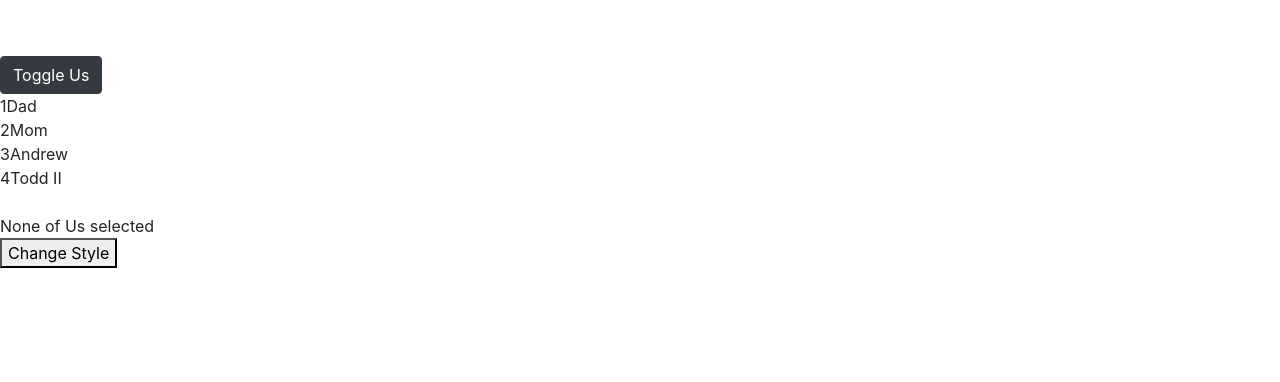
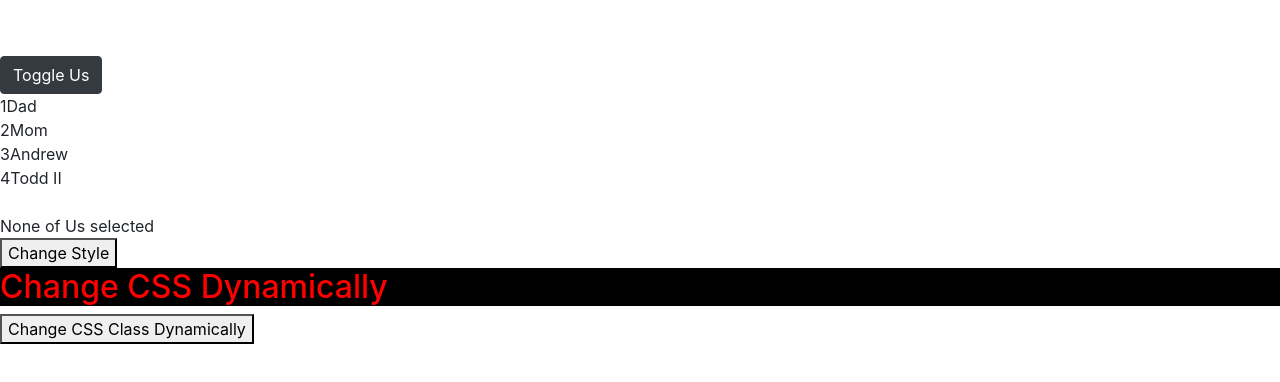
Before and after one commit to amphappy71/SweetSPA, an Angular app: page / in a window 1280 px wide. Shown: the top 382 px of the page. Built offline with nearby package versions, Linux system fonts and the light colour scheme.

Commit message:
added change css class dynamically example

```diff
--- a/src/app/samples/samples.component.css
+++ b/src/app/samples/samples.component.css
@@ -0,0 +1,9 @@
+.styleRed {
+  background-color: black;
+  color: red;
+}
+
+.styleWhite {
+  background-color: black;
+  color: white;
+}
--- a/src/app/samples/samples.component.html
+++ b/src/app/samples/samples.component.html
@@ -12,3 +12,6 @@
   <div *ngSwitchDefault>None of Us selected</div>
 </div>
 <button type="button" name="button" (click)=setStyle()>Change Style</button>
+
+<h2 [ngClass]="currentCSSClass">Change CSS Dynamically</h2>
+<button type="button" name="button" (click)=setCSSClass()>Change CSS Class Dynamically</button>
--- a/src/app/samples/samples.component.ts
+++ b/src/app/samples/samples.component.ts
@@ -12,9 +12,19 @@ export class SamplesComponent implements OnInit {
   selectedUs: string;
   color: string;
   styleToggleFlag = true;
+  currentCSSClass = 'styleRed';
 
 
   myStyle: {};
+
+  setCSSClass() {
+    if (this.currentCSSClass === 'styleRed') {
+      this.currentCSSClass = 'styleWhite';
+    } else {
+      this.currentCSSClass = 'styleRed';
+    }
+    console.log(this.currentCSSClass);
+  }
 
   setStyle() {
     this.myStyle = {
```
